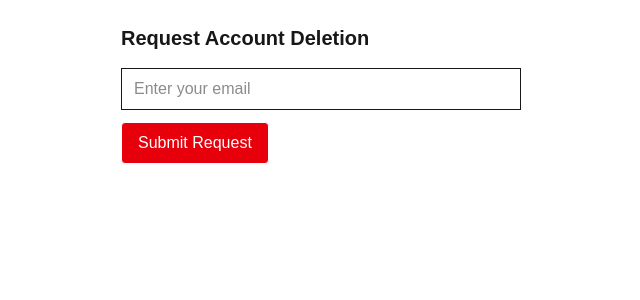
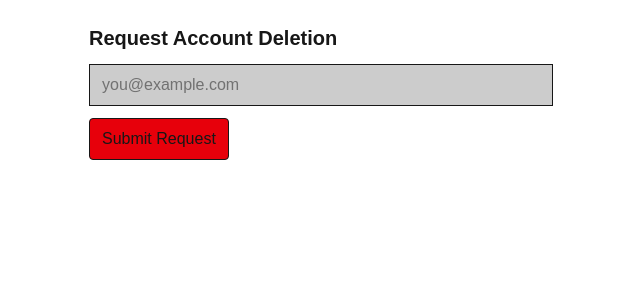
Before and after one commit to LuisTheProgrammerKUNO/game-admin-nextjs, a Next.js app: page /request-deletion in a window 1280 px wide. Shown: the top 300 px of the page, without its empty margins (319-959 px from the left). Built offline with nearby package versions, Linux system fonts and the light colour scheme.

Commit message:
fix request deletion not working

```diff
--- a/src/app/request-deletion/page.tsx
+++ b/src/app/request-deletion/page.tsx
@@ -1,47 +1,60 @@
-//FOR TESTING PURPOSES ONLY
-//In production, this should be a protected route, accessible only to authenticated users.
-
 'use client'
 
 import { useState } from 'react'
 
 export default function RequestDeletionPage() {
   const [email, setEmail] = useState('')
-  const [status, setStatus] = useState<string | null>(null)
+  const [submitting, setSubmitting] = useState(false)
+  const [msg, setMsg] = useState<string | null>(null)
 
-  const submit = async () => {
-    setStatus('Submitting...')
+  const submit = async (e: React.FormEvent) => {
+    e.preventDefault()
+    setMsg(null)
+    if (!email.trim()) {
+      setMsg('Please enter your email.')
+      return
+    }
+    setSubmitting(true)
+    try {
       const res = await fetch('/api/users/request-deletion', {
         method: 'POST',
         headers: { 'Content-Type': 'application/json' },
         body: JSON.stringify({ email }),
       })
-    const data = await res.json()
-    if (res.ok) {
-      setStatus('Request submitted successfully!')
+      const data = await res.json().catch(() => ({}))
+      if (!res.ok) {
+        setMsg(data?.error ?? `Request failed (${res.status})`)
+      } else {
+        setMsg('Request submitted. You can close this page now.')
         setEmail('')
-    } else {
-      setStatus(`Error: ${data.error || 'Failed'}`)
+      }
+    } catch (err: any) {
+      setMsg(err?.message ?? 'Network error')
+    } finally {
+      setSubmitting(false)
     }
   }
 
   return (
-    <div className="max-w-md mx-auto p-6">
-      <h1 className="text-xl font-semibold mb-4">Request Account Deletion</h1>
+    <div className="max-w-lg mx-auto p-6">
+      <h1 className="text-xl font-semibold mb-3">Request Account Deletion</h1>
+      <form onSubmit={submit} className="space-y-3">
         <input
-        className="border px-3 py-2 w-full mb-3"
-        type="email"
-        placeholder="Enter your email"
+          className="border px-3 py-2 w-full bg-black/20"
+          placeholder="you@example.com"
           value={email}
-        onChange={e => setEmail(e.target.value)}
+          onChange={(e) => setEmail(e.target.value)}
+          disabled={submitting}
         />
         <button
-        className="border px-4 py-2 bg-red-600 text-white rounded"
-        onClick={submit}
+          type="submit"
+          disabled={submitting}
+          className="border px-3 py-2 rounded bg-red-600 disabled:opacity-60"
         >
-        Submit Request
+          {submitting ? 'Submitting…' : 'Submit Request'}
         </button>
-      {status && <p className="mt-3 text-sm">{status}</p>}
+      </form>
+      {msg && <div className="mt-3 text-sm opacity-80">{msg}</div>}
     </div>
   )
 }
```
Lines whose indentation alone changed are shown as unchanged.
